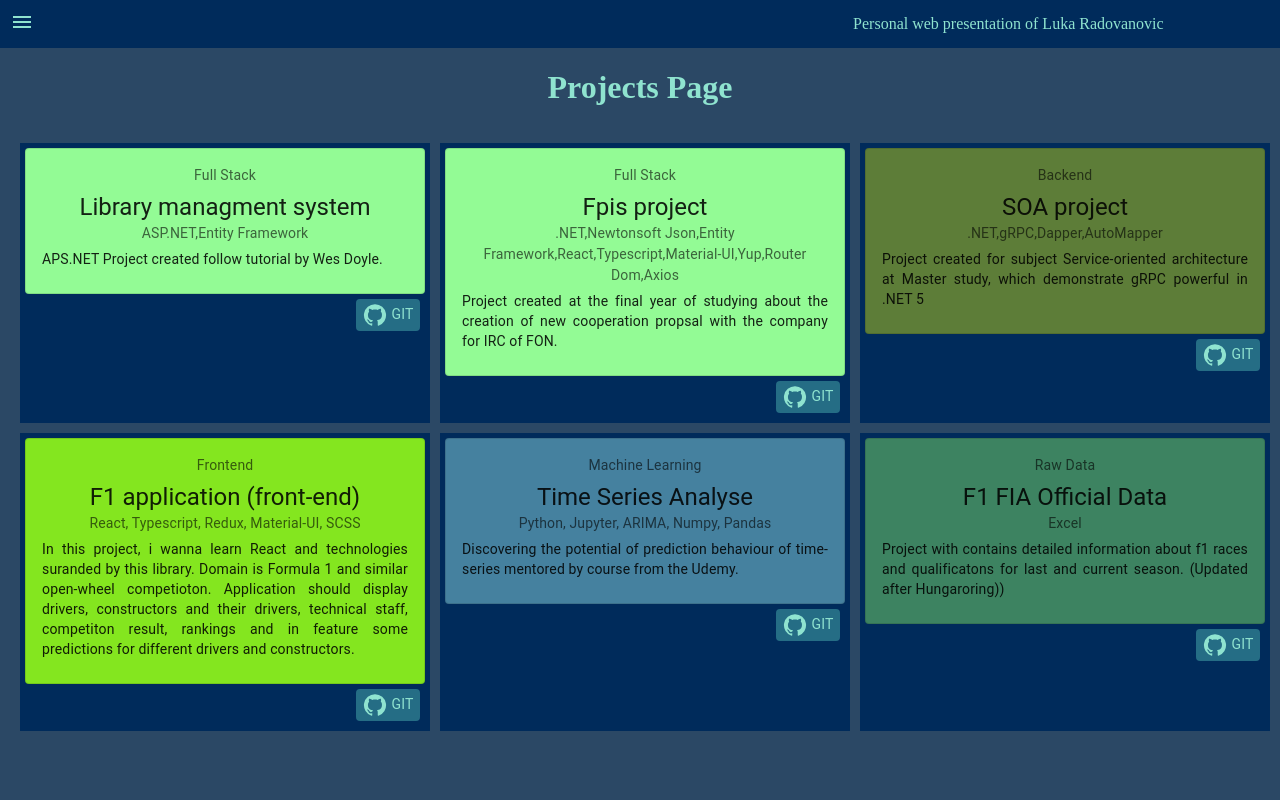
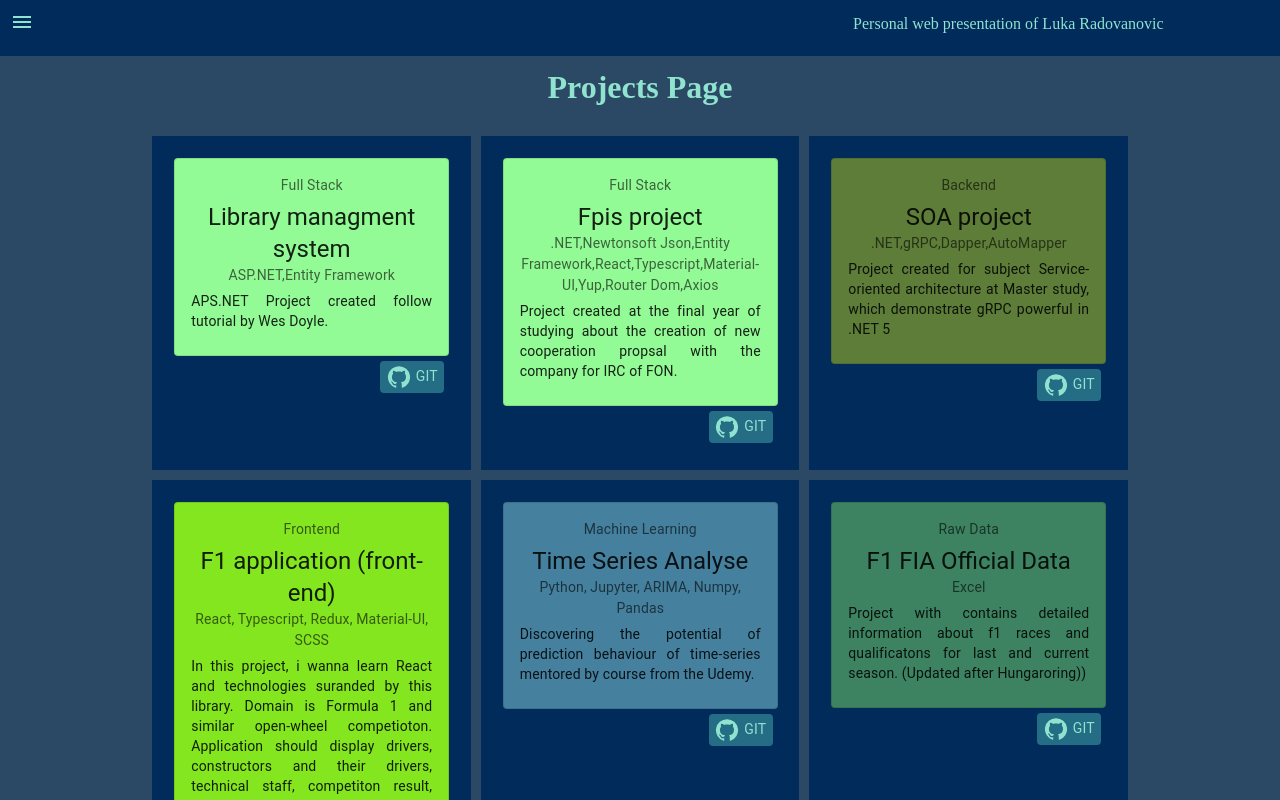
Before and after one commit to lukadlm97/personal-web-presentation, a React (Create React App) app: page /projects in a window 1280 px wide. Shown: the top 800 px of the page. Built offline with nearby package versions, Linux system fonts and the light colour scheme.

Commit message:
fixed product page positioning

```diff
--- a/src/pages/biography/Biography.tsx
+++ b/src/pages/biography/Biography.tsx
@@ -25,7 +25,7 @@ export default function Biography() {
             <div style={{flexGrow: 1}}>
                 <h1> Biography Page</h1>
 
-                <Grid container spacing={3} style={{padding:'25px'}}>
+                <Grid container spacing={3} style={{padding:'25px',justifyContent:'center'}}>
                     <Grid  container item xs={12} sm={6} style={{background:"#002B5B",margin:'15px'}}>
                         <div style={{flexGrow: 1}}>
                             <h3>Education</h3>
--- a/src/pages/expirience/Expirience.tsx
+++ b/src/pages/expirience/Expirience.tsx
@@ -38,7 +38,7 @@ const style=useStyles();
     return (
     <div style={{flexGrow: 1}}>
       <h1>Expirience Page</h1>
-      <Grid container spacing={3} style={{padding:'25px'}}>
+      <Grid container spacing={3} style={{padding:'25px',justifyContent:'center'}}>
         <Grid container item xs={12} sm={6} style={{background:"#002B5B",margin:'15px'}}>
           <div style={{flexGrow: 1}}>
             <h2>Working expirience</h2>
--- a/src/pages/projects/Projects.tsx
+++ b/src/pages/projects/Projects.tsx
@@ -78,25 +78,16 @@ function Projects(){
 
 
     return(
-
-        <Grid container className={style.body}>
+        <div style={{flexGrow: 1}}>
            <h1>Projects Page</h1>
-           <Grid  container item xs={12} style={{display:'flex',margin:'5px',padding:'5px',justifyContent: 'center',
-    fontFamily:'Montserrat, serif'}}  spacing={3} >
+           <Grid container spacing={3} style={{padding:'15px',justifyContent:'center'}}>
               {projectState.map((item)=>(
+                <Grid container item xs={12} sm={3} style={{background:"#002B5B",margin:'5px'}}>
                   <ProjectCard projectName={item.title} description={item.description} technologies={item.technologies} url={item.url} type={item.type}/>
+                </Grid>
               ))}
           </Grid>
-
-              {/*
-              <Grid container spacing={{ xs: 2, md: 3 }} columns={{ xs: 4, sm: 8, md: 12 }}>
-                {Array.from(Array(6)).map((_, index) => (
-                  <Grid item xs={2} sm={4} md={4} key={index}>
-                    <Item>xs=2</Item>
-                  </Grid>
-                ))}
-              </Grid>  */}
-        </Grid>
+        </div>
 
     )
 }
```
